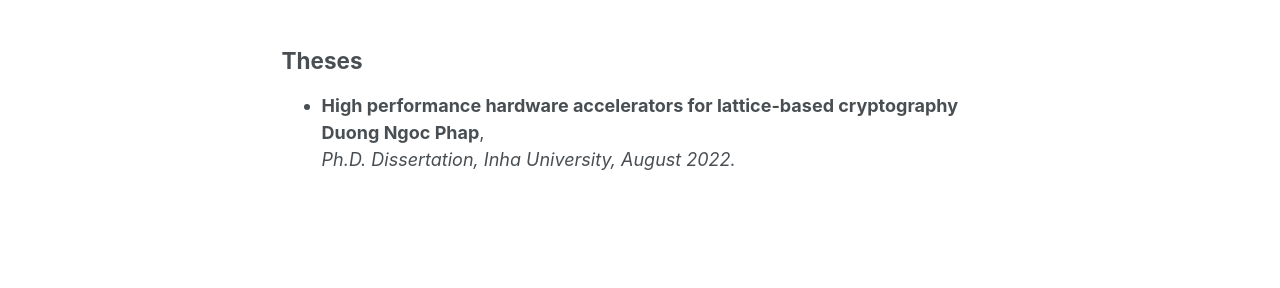
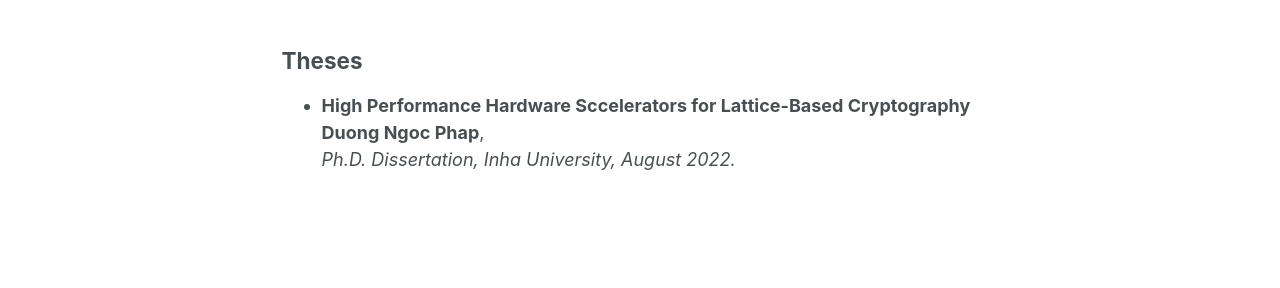
Before and after one commit to phapdn/phapdn.github.io, a Jekyll site: the page built from _pages/publications.md, in a window 1280 px wide and 900 px high, scrolled down 1960 px. Shown: the part 511-799 px from the top of the window. Built offline with Jekyll 4.4.1, drawn with Linux system fonts in a browser that asks for light colours; some web fonts are replaced.

Commit message:
Update publications.md

```diff
--- a/_pages/publications.md
+++ b/_pages/publications.md
@@ -91,6 +91,6 @@ Publication names: Phap Duong-Ngoc; Phap Ngoc Duong; Duong Ngoc Phap
 
 ## Theses
 
-* **High performance hardware accelerators for lattice-based cryptography**
+* **High Performance Hardware Sccelerators for Lattice-Based Cryptography**
   **Duong Ngoc Phap**,
   *Ph.D. Dissertation, Inha University, August 2022.*
```
